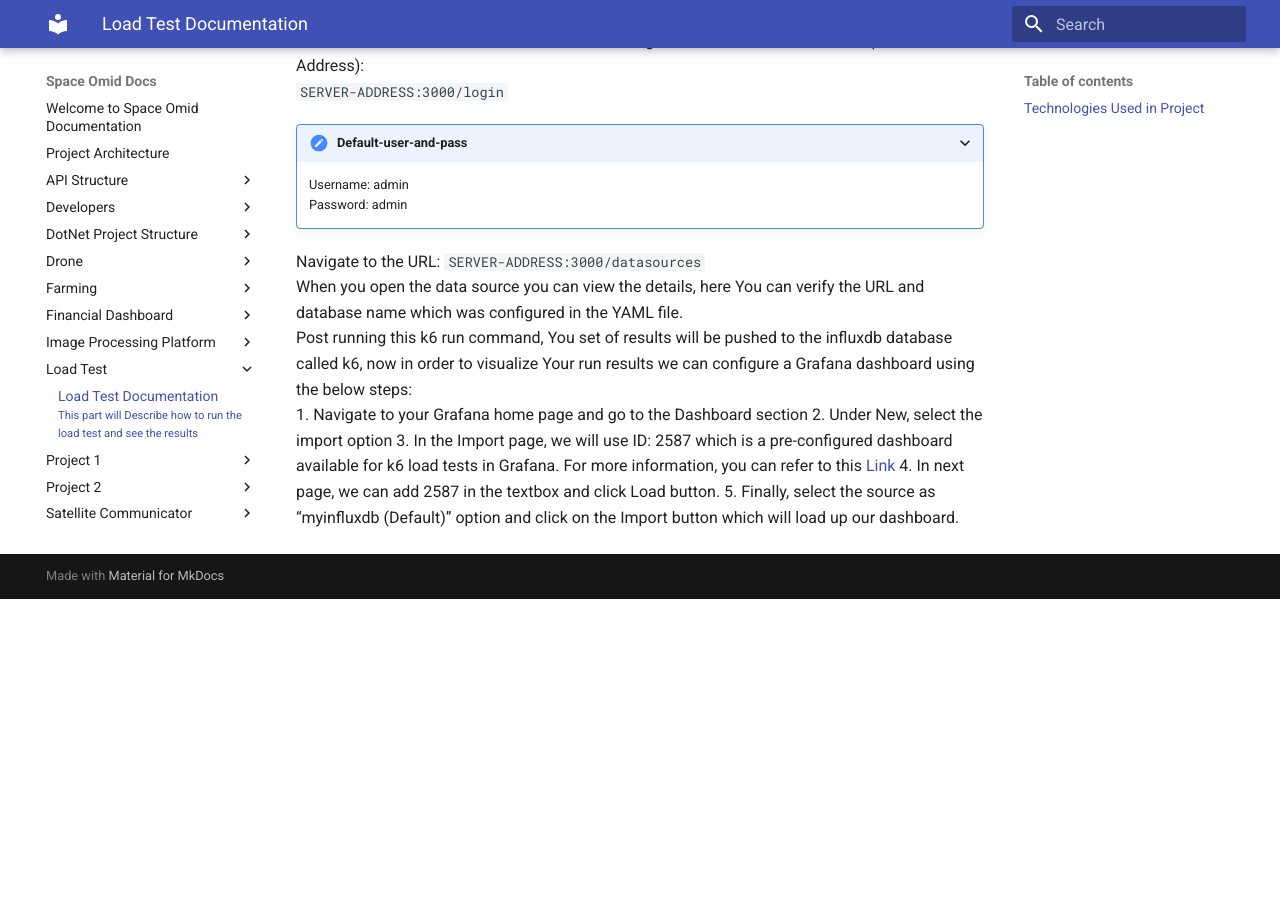
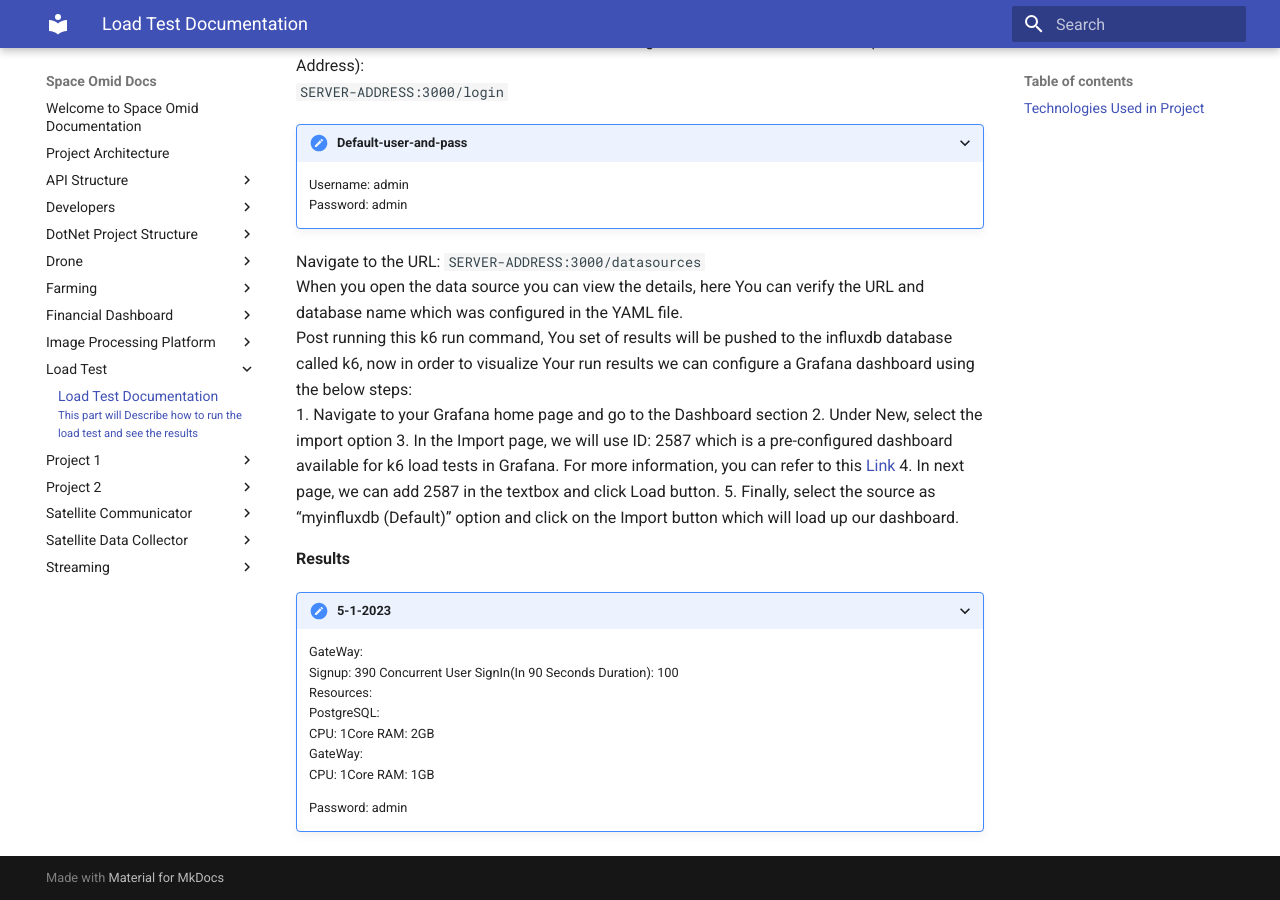
Before and after one commit to spaceomid/Documentation, an MkDocs documentation site: the page built from docs/Load Test/Load-Test.md, in a window 1280 px wide and 900 px high, scrolled down 2231 px. Built offline with MkDocs 1.6.1 and Material for MkDocs 9.7.7, drawn with Linux system fonts in a browser that asks for light colours; before the commit the page ends 2830 px from its top, so only the background shows below that.

Commit message:
adding results for tests

```diff
--- a/docs/Load Test/Load-Test.md
+++ b/docs/Load Test/Load-Test.md
@@ -85,3 +85,24 @@ Post running this k6 run command, You set of results will be pushed to the influ
 3. In the Import page, we will use ID: 2587 which is a pre-configured dashboard available for k6 load tests in Grafana. For more information, you can refer to this [Link](https://grafana.com/grafana/dashboards/2587-k6-load-testing-results/)
 4. In next page, we can add 2587 in the textbox and click Load button.
 5. Finally, select the source as “myinfluxdb (Default)” option and click on the Import button which will load up our dashboard.
+
+
+**Results**
+
+???+ 5-1-2023
+
+    GateWay:
+      Signup:
+        390 Concurrent User
+      SignIn(In 90 Seconds Duration):
+        100
+      Resources:
+        PostgreSQL:
+          CPU: 1Core
+          RAM: 2GB
+        GateWay:
+          CPU: 1Core
+          RAM: 1GB
+
+
+    Password: admin
```
